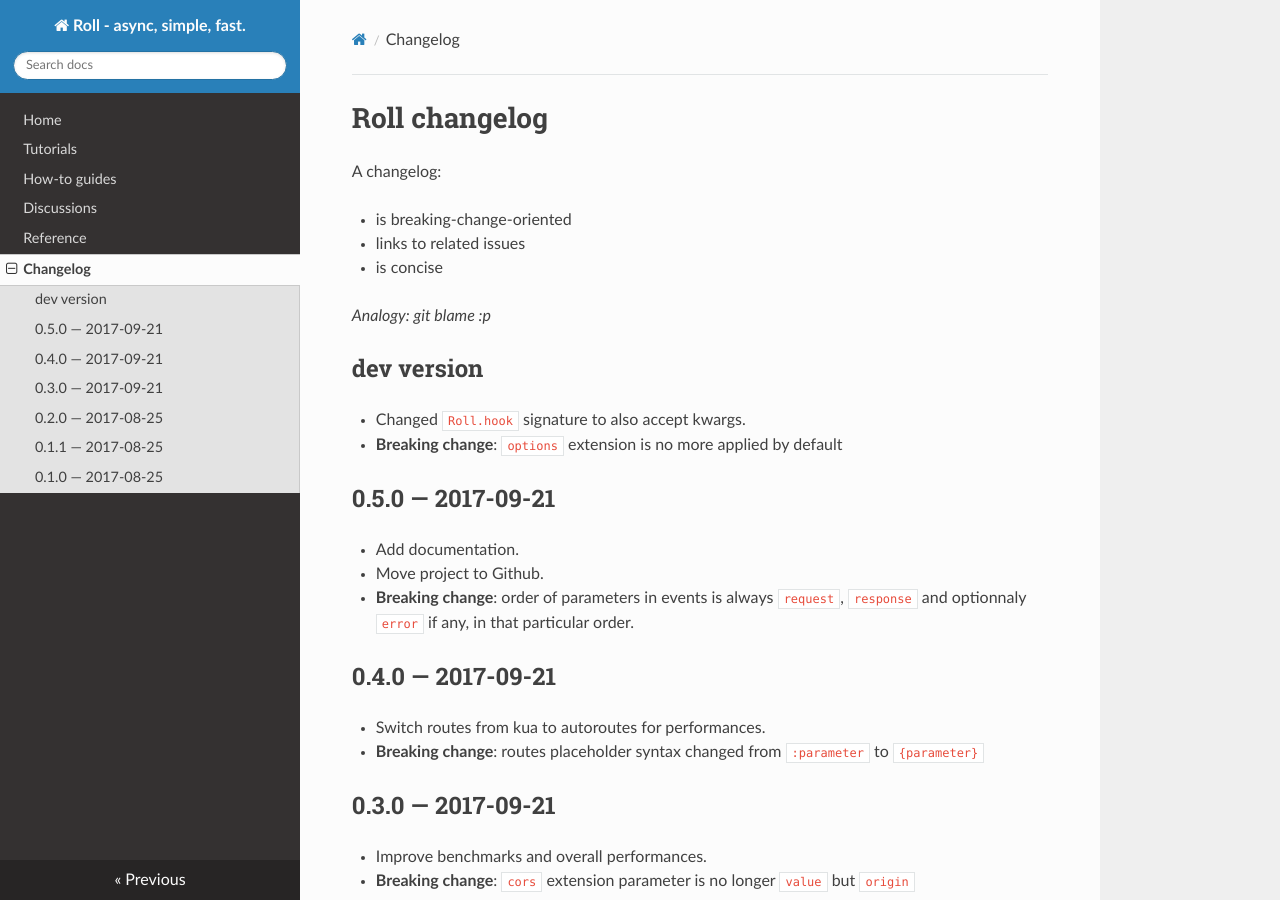
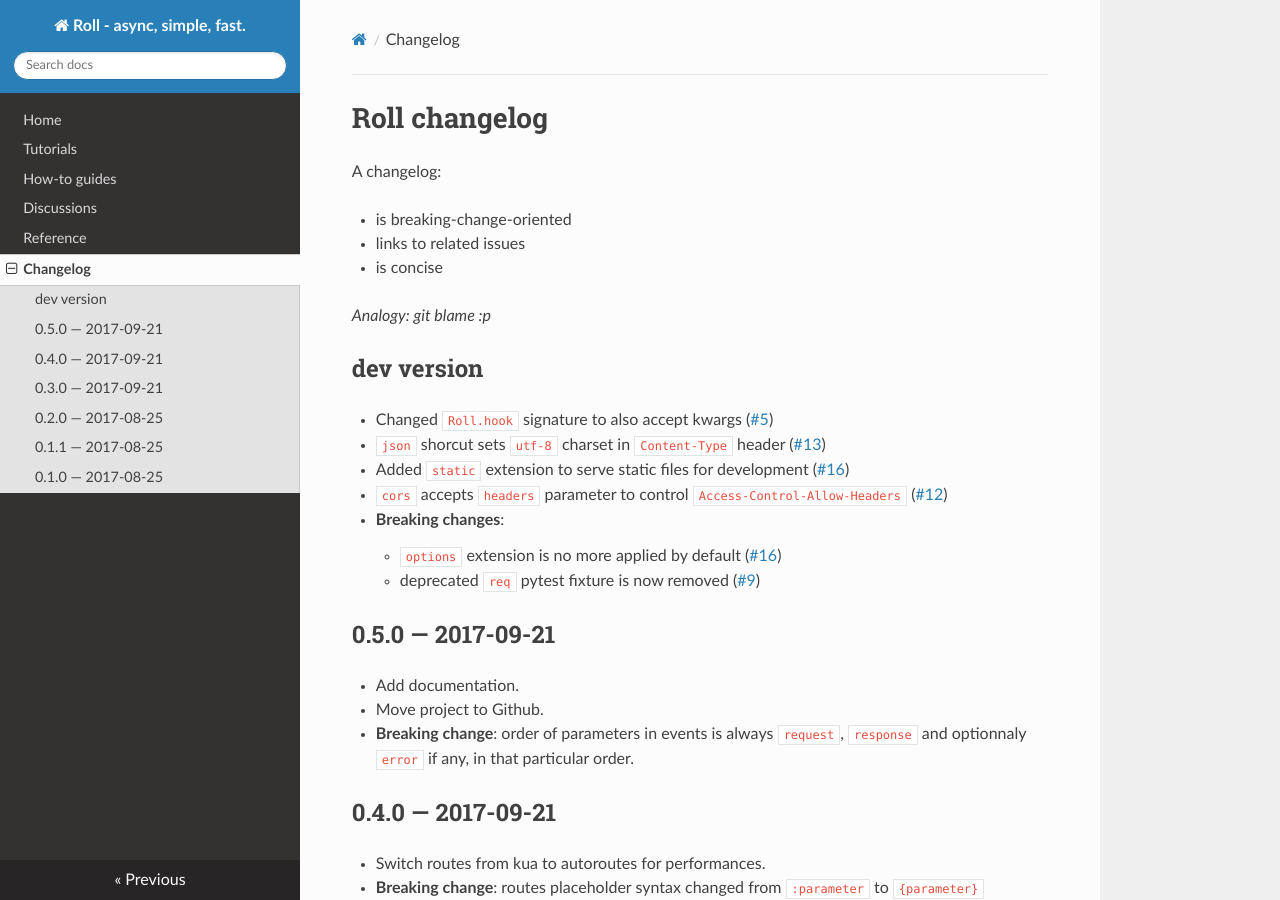
Before and after one commit to pyrates/roll, an MkDocs documentation site: the page built from docs/changelog.md, in a window 1280 px wide and 900 px high. Built offline with MkDocs 1.6.1, drawn with Linux system fonts in a browser that asks for light colours; nearby versions of some CDN libraries; old or Windows-style settings are respelled for this version of MkDocs.

Commit message:
CHANGELOG

```diff
--- a/docs/changelog.md
+++ b/docs/changelog.md
@@ -10,9 +10,13 @@
 
 ## dev version
 
-* Changed `Roll.hook` signature to also accept kwargs.
-* **Breaking change**:
-  `options` extension is no more applied by default
+* Changed `Roll.hook` signature to also accept kwargs ([#5](https://github.com/pyrates/roll/pull/5))
+* `json` shorcut sets `utf-8` charset in `Content-Type` header ([#13](https://github.com/pyrates/roll/pull/13))
+* Added `static` extension to serve static files for development ([#16](https://github.com/pyrates/roll/pull/16))
+* `cors` accepts `headers` parameter to control `Access-Control-Allow-Headers` ([#12](https://github.com/pyrates/roll/pull/12))
+* **Breaking changes**:
+    * `options` extension is no more applied by default ([#16](https://github.com/pyrates/roll/pull/16))
+    * deprecated `req` pytest fixture is now removed ([#9](https://github.com/pyrates/roll/pull/9))
 
 ## 0.5.0 — 2017-09-21
 
```
